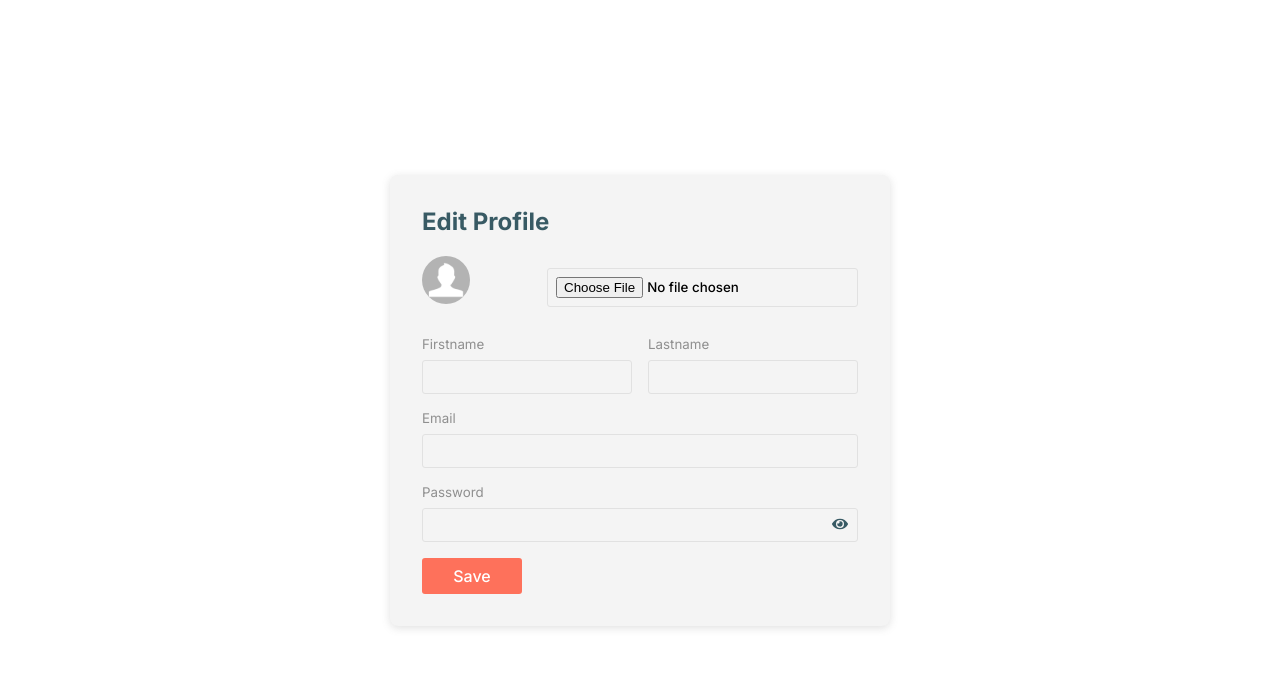
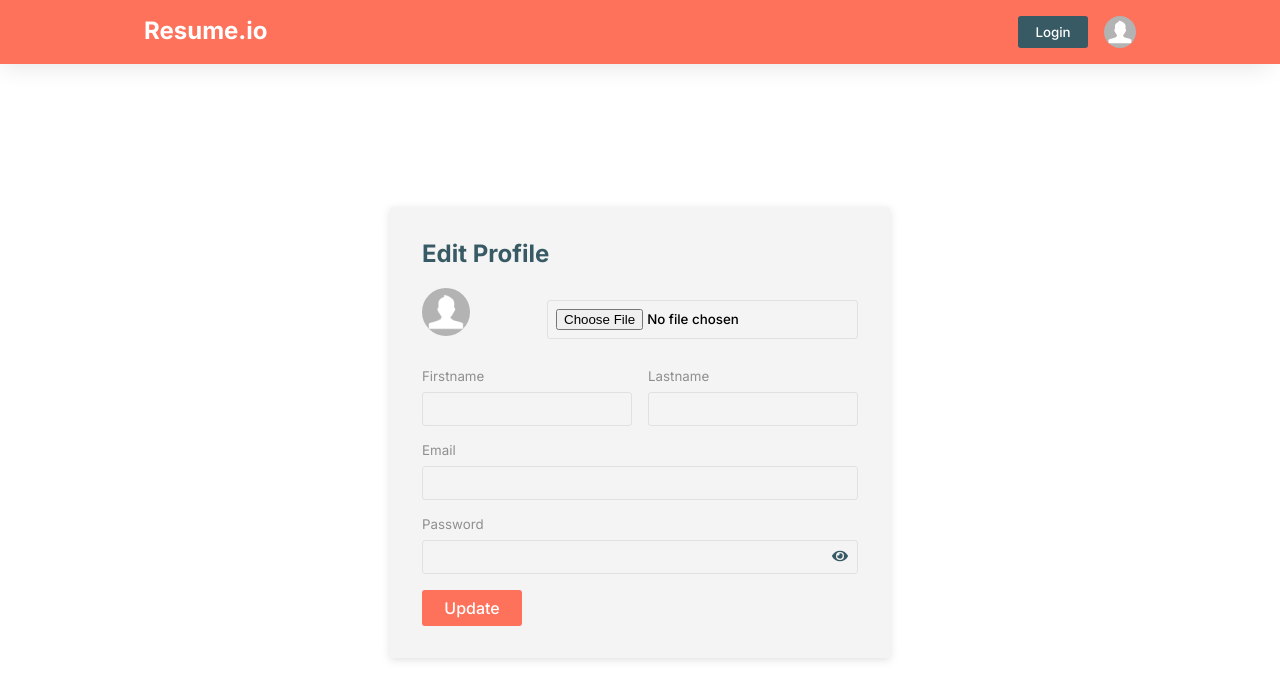
Before and after one commit to Kashyap2701/Resume_Builder, a React (Vite) app: page /edit-profile in a window 1280 px wide. Shown: the top 700 px of the page. Built offline with nearby package versions, Linux system fonts and the light colour scheme; a web font is replaced by a local one.

Commit message:
Integrate redux with edit profile page

```diff
--- a/src/Components/InputField/InputField.module.css
+++ b/src/Components/InputField/InputField.module.css
@@ -35,3 +35,8 @@
   color: var(--dark-color);
   cursor: pointer;
 }
+
+input:focus,
+textarea:focus {
+  border: 2px solid var(--primary-color-opacity-light);
+}
--- a/src/Pages/Edit profile/EditProfile.module.css
+++ b/src/Pages/Edit profile/EditProfile.module.css
@@ -1,5 +1,5 @@
 .container {
-  height: 100vh;
+  height: calc(100vh - 64px);
   display: flex;
   justify-content: center;
   align-items: center;
@@ -9,12 +9,12 @@
   max-width: 600px;
   padding: 2rem;
   background-color: var(--extra-light-color);
-  border-radius: 8px;
+  border-radius: 3px;
   margin: 0.5rem;
   box-shadow: rgba(99, 99, 99, 0.2) 0px 2px 8px 0px;
 }
 
-h2 {
+.formContainer h2 {
   color: var(--dark-color);
   margin-bottom: 20px;
 }
--- a/src/Pages/Edit profile/EditProfile.tsx
+++ b/src/Pages/Edit profile/EditProfile.tsx
@@ -3,26 +3,29 @@ import { Formik, Form, Field } from "formik";
 import styles from "./EditProfile.module.css";
 import InputField from "../../Components/InputField/InputField";
 import Avatar from "../../Components/Avatar";
-import { Column, Divider, Row } from "../../Utils/FormStyle";
+import { Divider, Row } from "../../Utils/FormStyle";
 import noprofile from "../../Assets/no-profile.png";
-
-type EditProfile = {
-  firstName: string;
-  lastName: string;
-  email: string;
-  password: string;
-  profilePhoto: string;
-};
+import { user, userActions } from "../../Store/userSlice";
+import { useAppDispatch, useAppSelector } from "../../Store/hooks";
+import { save } from "../../Utils/Toster";
+import { Toaster } from "react-hot-toast";
+import { validationschemaforUser } from "../../Utils/ValidationSchema";
+import Navbar from "../../Components/Navbar/Navbar";
 
 const EditProfile = () => {
   const [previewImage, setPreviewImage] = useState(noprofile);
-  const initialValues: EditProfile = {
-    firstName: "",
-    lastName: "",
+
+  const user = useAppSelector((state) => state.user.user);
+  const dispatch = useAppDispatch();
+
+  const initialValues: user = user || {
+    firstname: "",
+    lastname: "",
     email: "",
     password: "",
     profilePhoto: "",
   };
+
   const handlePreviewImage = (e: React.ChangeEvent<HTMLInputElement>) => {
     const file: File | undefined = e.target.files?.[0];
     const reader: FileReader = new FileReader();
@@ -35,16 +38,22 @@ const EditProfile = () => {
     }
   };
 
-  const handleSubmit = (values: EditProfile) => {
-    // Handle form submission logic here
-    console.log(values);
+  const handleSubmit = (values: user) => {
+    save("User Updated");
+    dispatch(userActions.editUser({ ...values, profilePhoto: previewImage }));
   };
 
   return (
+    <>
+      <Navbar />
       <div className={styles.container}>
         <div className={styles.formContainer}>
           <h2>Edit Profile</h2>
-        <Formik initialValues={initialValues} onSubmit={handleSubmit}>
+          <Formik
+            initialValues={initialValues}
+            validationSchema={validationschemaforUser}
+            onSubmit={handleSubmit}
+          >
             {({ setFieldValue }) => (
               <Form>
                 <Row className={styles.profile}>
@@ -65,7 +74,11 @@ const EditProfile = () => {
                   />
                 </Row>
                 <Row>
-                <InputField id="firstname" name="firstname" label="Firstname" />
+                  <InputField
+                    id="firstname"
+                    name="firstname"
+                    label="Firstname"
+                  />
                   <Divider />
                   <InputField id="lastname" name="lastname" label="Lastname" />
                 </Row>
@@ -78,13 +91,15 @@ const EditProfile = () => {
                 />
 
                 <button className="primary-button" type="submit">
-                Save
+                  Update
                 </button>
+                <Toaster position="bottom-center" reverseOrder={false} />
               </Form>
             )}
           </Formik>
         </div>
       </div>
+    </>
   );
 };
 
--- a/src/Store/index.ts
+++ b/src/Store/index.ts
@@ -7,9 +7,11 @@ import profileslice from "./ResumeFormSlices/profileSlice";
 import skillSlice from "./ResumeFormSlices/skillSlice";
 import workSlice from "./ResumeFormSlices/workSlice";
 import resumeSlice from "./resumeSlice";
+import userSlice from "./userSlice";
 
 const store = configureStore({
   reducer: {
+    user: userSlice.reducer,
     profile: profileslice.reducer,
     contact: contactslice.reducer,
     work: workSlice.reducer,
--- /dev/null
+++ b/src/Store/userSlice.ts
@@ -0,0 +1,45 @@
+import { createSlice } from "@reduxjs/toolkit";
+import { PayloadAction } from "@reduxjs/toolkit";
+
+export interface user {
+  firstname: string;
+  lastname: string;
+  email: string;
+  password: string;
+  profilePhoto: string;
+}
+
+interface UserState {
+  isLoggedIn: boolean;
+  user: user | null;
+}
+
+const initialState: UserState = {
+  isLoggedIn: JSON.parse(localStorage.getItem("isLoggedIn") as string) || false,
+  user: JSON.parse(localStorage.getItem("user") as string) || null,
+};
+
+const userSlice = createSlice({
+  name: "user",
+  initialState,
+  reducers: {
+    loggedIn: (state, action: PayloadAction<user>) => {
+      state.user = action.payload;
+      state.isLoggedIn = true;
+      localStorage.setItem("isLoggedIn", "true");
+      localStorage.setItem("user", JSON.stringify(state.user));
+    },
+    loggedOut: (state) => {
+      state.user = null;
+      state.isLoggedIn = true;
+      localStorage.setItem("isLoggedIn", "false");
+      localStorage.setItem("user", "null");
+    },
+    editUser: (state, action: PayloadAction<user>) => {
+      state.user = action.payload;
+    },
+  },
+});
+
+export const userActions = userSlice.actions;
+export default userSlice;
--- a/src/Utils/ValidationSchema.ts
+++ b/src/Utils/ValidationSchema.ts
@@ -16,3 +16,8 @@ export const validationschemaforWork = Yup.object().shape({
 export const validationschemaforEducation = Yup.object().shape({
   title: Yup.string().required("Required!"),
 });
+
+export const validationschemaforUser = Yup.object().shape({
+  email: Yup.string().email("Invalid").required("Required!"),
+  password: Yup.string().required("Required!"),
+});
```
Lines whose indentation alone changed are shown as unchanged.
